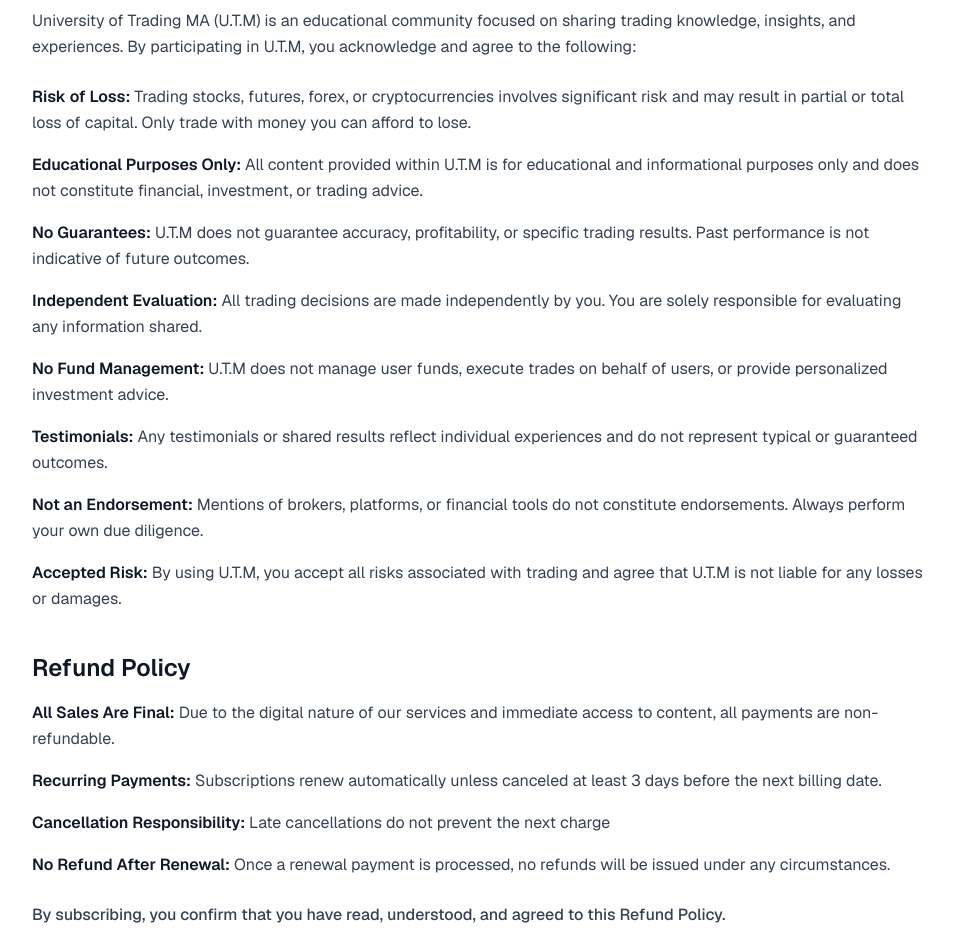
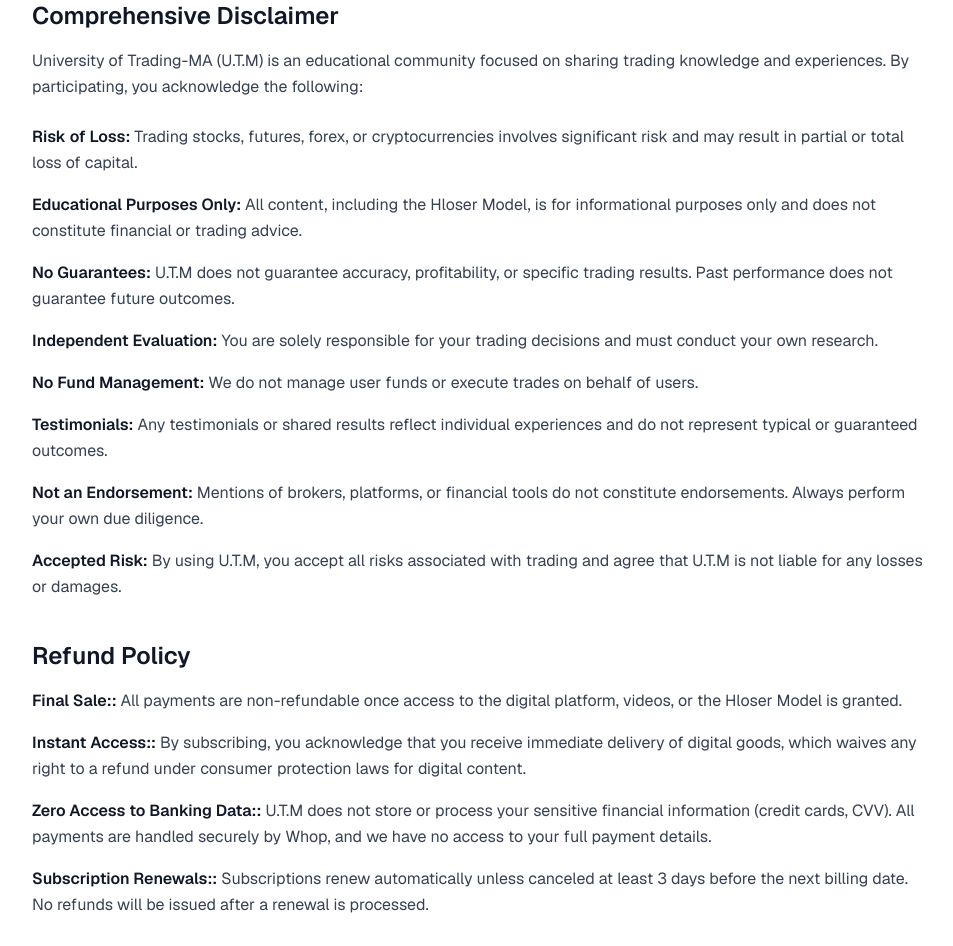
Before and after one commit to hloser77/University-of-Trading-MA, a Next.js app: page /disclaimer in a window 1280 px wide. Shown: the part 240-1186 px from the top of the page, without its empty margins (160-1113 px from the left). Built offline with nearby package versions, Linux system fonts and the light colour scheme.

Commit message:
Update page.tsx

```diff
--- a/app/disclaimer/page.tsx
+++ b/app/disclaimer/page.tsx
@@ -7,23 +7,23 @@
   const disclaimerItems = [
     {
       title: "Risk of Loss",
-      content: "Trading stocks, futures, forex, or cryptocurrencies involves significant risk and may result in partial or total loss of capital. Only trade with money you can afford to lose.",
+      content: "Trading stocks, futures, forex, or cryptocurrencies involves significant risk and may result in partial or total loss of capital.",
     },
     {
       title: "Educational Purposes Only",
-      content: "All content provided within U.T.M is for educational and informational purposes only and does not constitute financial, investment, or trading advice.",
+      content: "All content, including the Hloser Model, is for informational purposes only and does not constitute financial or trading advice.",
     },
     {
       title: "No Guarantees",
-      content: "U.T.M does not guarantee accuracy, profitability, or specific trading results. Past performance is not indicative of future outcomes.",
+      content: "U.T.M does not guarantee accuracy, profitability, or specific trading results. Past performance does not guarantee future outcomes.",
     },
     {
       title: "Independent Evaluation",
-      content: "All trading decisions are made independently by you. You are solely responsible for evaluating any information shared.",
+      content: "You are solely responsible for your trading decisions and must conduct your own research.",
     },
     {
       title: "No Fund Management",
-      content: "U.T.M does not manage user funds, execute trades on behalf of users, or provide personalized investment advice.",
+      content: "We do not manage user funds or execute trades on behalf of users.",
     },
     {
       title: "Testimonials",
@@ -41,20 +41,20 @@
 
   const refundItems = [
     {
-      title: "All Sales Are Final",
-      content: "Due to the digital nature of our services and immediate access to content, all payments are non-refundable.",
+      title: "Final Sale:",
+      content: "All payments are non-refundable once access to the digital platform, videos, or the Hloser Model is granted.",
     },
     {
-      title: "Recurring Payments",
-      content: "Subscriptions renew automatically unless canceled at least 3 days before the next billing date.",
+      title: "Instant Access:",
+      content: "By subscribing, you acknowledge that you receive immediate delivery of digital goods, which waives any right to a refund under consumer protection laws for digital content.",
     },
     {
-      title: "Cancellation Responsibility",
-      content: "Late cancellations do not prevent the next charge",
+      title: "Zero Access to Banking Data:",
+      content: "U.T.M does not store or process your sensitive financial information (credit cards, CVV). All payments are handled securely by Whop, and we have no access to your full payment details.",
     },
     {
-      title: "No Refund After Renewal",
-      content: "Once a renewal payment is processed, no refunds will be issued under any circumstances.",
+      title: "Subscription Renewals:",
+      content: "Subscriptions renew automatically unless canceled at least 3 days before the next billing date. No refunds will be issued after a renewal is processed.",
     },
   ]
 
@@ -65,13 +65,13 @@
         <div className="max-w-4xl mx-auto">
 
 
-          <h1 className="text-4xl font-bold mb-8 text-gray-900">Disclaimer & Refund Policy</h1>
+          <h1 className="text-4xl font-bold mb-8 text-gray-900">Disclaimer & Refund Policy: University of Trading-MA (U.T.M)</h1>
 
           <div className="text-base text-gray-700 leading-relaxed space-y-10">
             <div>
-              <h2 className="font-semibold text-2xl mb-4 text-gray-900">Disclaimer</h2>
+              <h2 className="font-semibold text-2xl mb-4 text-gray-900">Comprehensive Disclaimer</h2>
               <p className="mb-6">
-                University of Trading MA (U.T.M) is an educational community focused on sharing trading knowledge, insights, and experiences. By participating in U.T.M, you acknowledge and agree to the following:
+                University of Trading-MA (U.T.M) is an educational community focused on sharing trading knowledge and experiences. By participating, you acknowledge the following:
               </p>
               <div className="space-y-4">
                 {disclaimerItems.map((item) => (
@@ -91,7 +91,7 @@
                   </div>
                 ))}
               </div>
-              <p className="mt-6 font-medium">By subscribing, you confirm that you have read, understood, and agreed to this Refund Policy.</p>
+              <p className="mt-6 font-medium">Due to the digital nature of our proprietary content, we maintain a strict No-Refund policy to protect our intellectual property.</p>
             </div>
 
             <div className="pt-6 border-t border-gray-200">
```
